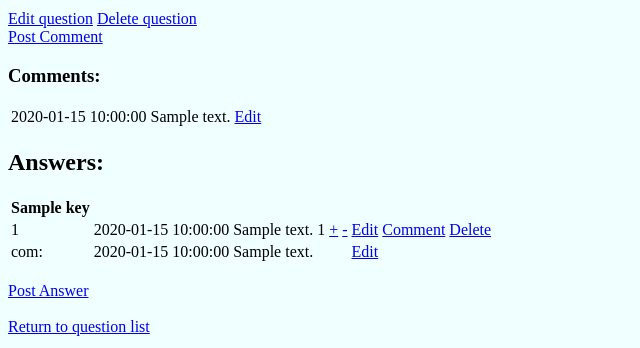
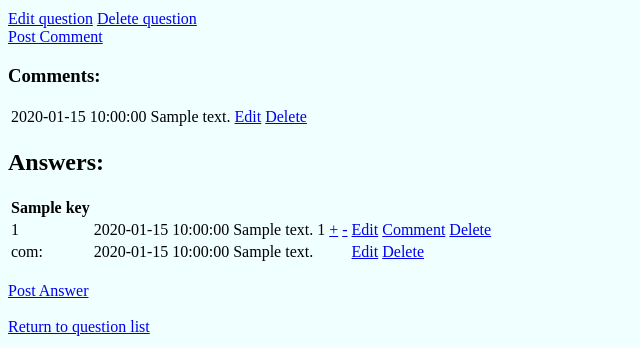
Before and after one commit to AntalKinceli/AskMate, a Flask app: template templates/question.html in a window 1280 px wide. Shown: the part 292-640 px from the top of the page, without its empty margins (0-640 px from the left). Run offline with Flask 3, Linux system fonts and the light colour scheme; the template is opened without the code that fills it: most values are stand-ins (such as "Sample title", 1, 10 or a date in 2020); grey boxes marked "Sample" are stand-in pictures; parts of the project's set-up code (start-up, migrations or seed data) failed here and were passed over.

Commit message:
Add delete comment

```diff
--- a/server.py
+++ b/server.py
@@ -195,6 +195,15 @@ def edit_comment(comment_id):
     return render_template('edit_comment.html', comment=comment)
 
 
+@app.route('/comment/<comment_id>/delete')
+def delete_comment(comment_id):
+    question_id = dm.question_id_by_comment_id(comment_id)
+    dm.delete_comment(comment_id)
+
+    return redirect(url_for('display_question',
+                            question_id=question_id))
+
+
 if __name__ == '__main__':
     init_db()
 
--- a/templates/question.html
+++ b/templates/question.html
@@ -34,6 +34,7 @@
                 <td>{{ comment.message }}</td>
                 <td>
                     <a href={{ url_for('edit_comment', comment_id=comment.id) }} title="Edit comment">Edit</a>
+                    <a href={{ url_for('delete_comment', comment_id=comment.id) }} title="Delete comment">Delete</a>
                 </td>
             </tr>
             {% endfor %}
@@ -64,8 +65,7 @@
                     <a href={{ url_for('edit_answer', answer_id=answer.id) }} title="Edit answer">Edit</a>
                     <a href={{ url_for("post_comment_to_answer", answer_id=answer.id) }}
                         title="Post Comment">Comment</a>
-                    <a href={{ url_for('delete_answer', question_id=question.id, answer_id=answer.id) }}
-                        title="Delete answer">Delete</a>
+                    <a href={{ url_for('delete_answer', answer_id=answer.id) }} title="Delete answer">Delete</a>
                 </td>
             </tr>
             {% if comments_by_answers %}
@@ -79,6 +79,7 @@
                 <td></td>
                 <td>
                     <a href={{ url_for('edit_comment', comment_id=comment.id) }} title="Edit comment">Edit</a>
+                    <a href={{ url_for('delete_comment', comment_id=comment.id) }} title="Delete comment">Delete</a>
                 </td>
             </tr>
             {% endif %}
```
Also changed, not shown: data_manager.py (+9 -0 lines).
